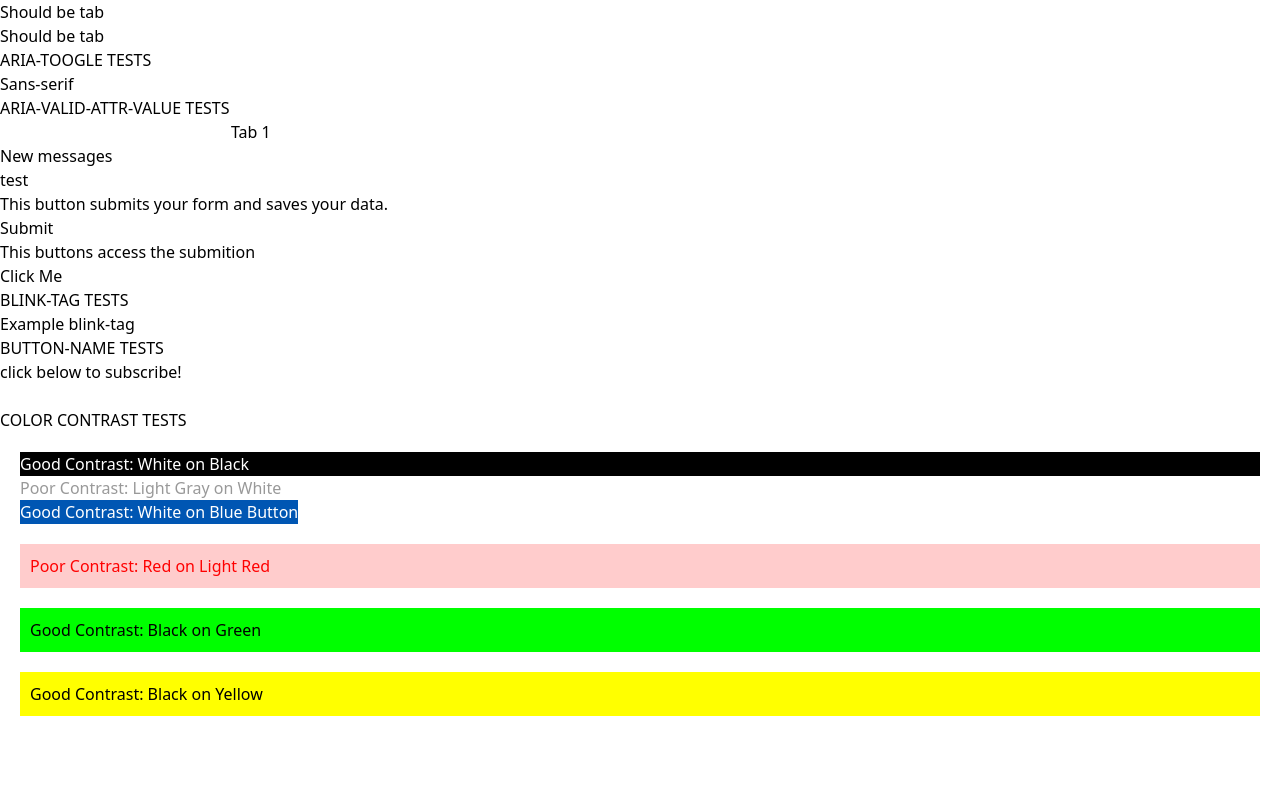
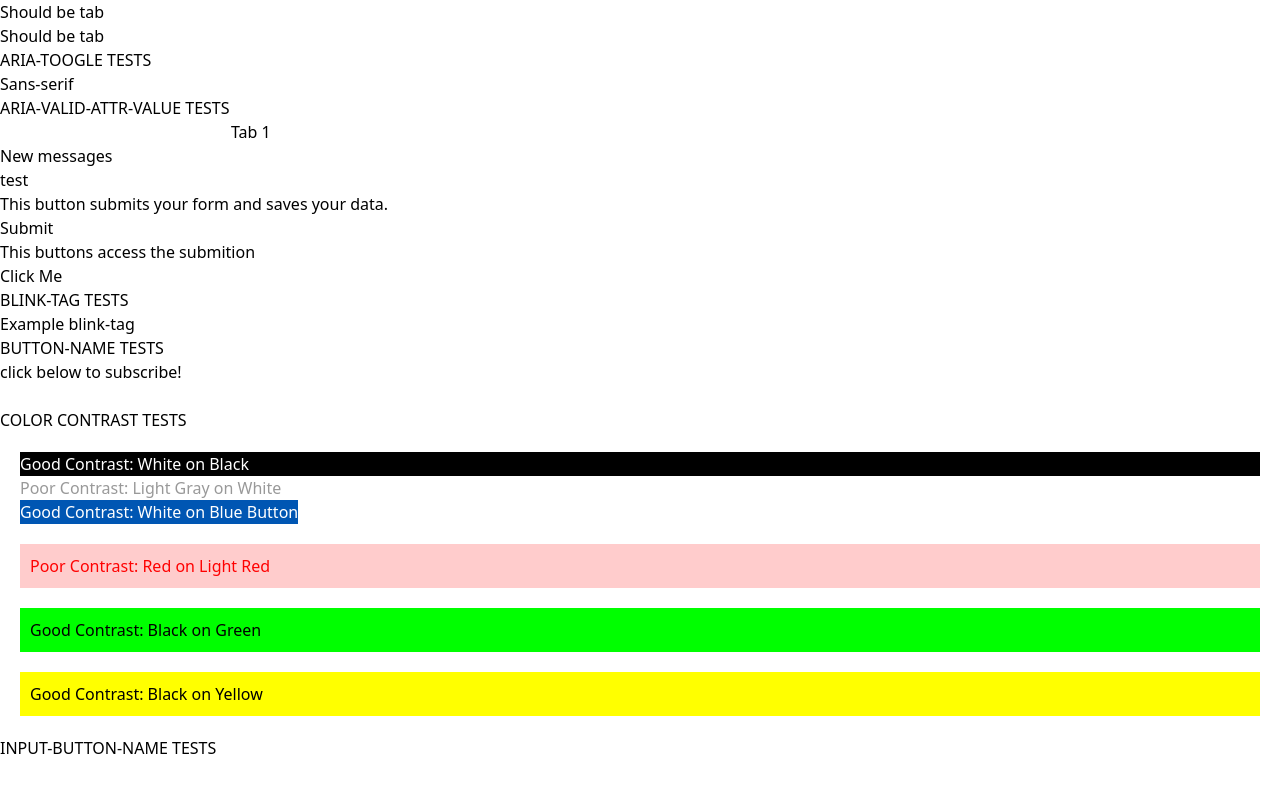
Before and after one commit to test-party/guinea-pig-next, a Next.js app: page /all-tests in a window 1280 px wide. Shown: the part 1974-2766 px from the top of the page. Before the commit the page ends 2710 px from the top, so only its background shows below. Built offline with nearby package versions, Linux system fonts and the light colour scheme.

Commit message:
more tests

```diff
--- a/src/app/all-tests/page.jsx
+++ b/src/app/all-tests/page.jsx
@@ -468,6 +468,16 @@ export default function AllTests() {
           </div>
         </div>
       </div>
+      <div>
+        <h2>INPUT-BUTTON-NAME TESTS</h2>
+        <form action="#">
+          <label id="submit-here"></label>
+          <input type="button" aria-labelledby="submit-here" />
+        </form>
+        <form action="#">
+          <input type="button" id="first-name" />
+        </form>
+      </div>
     </div>
   );
 }
```
